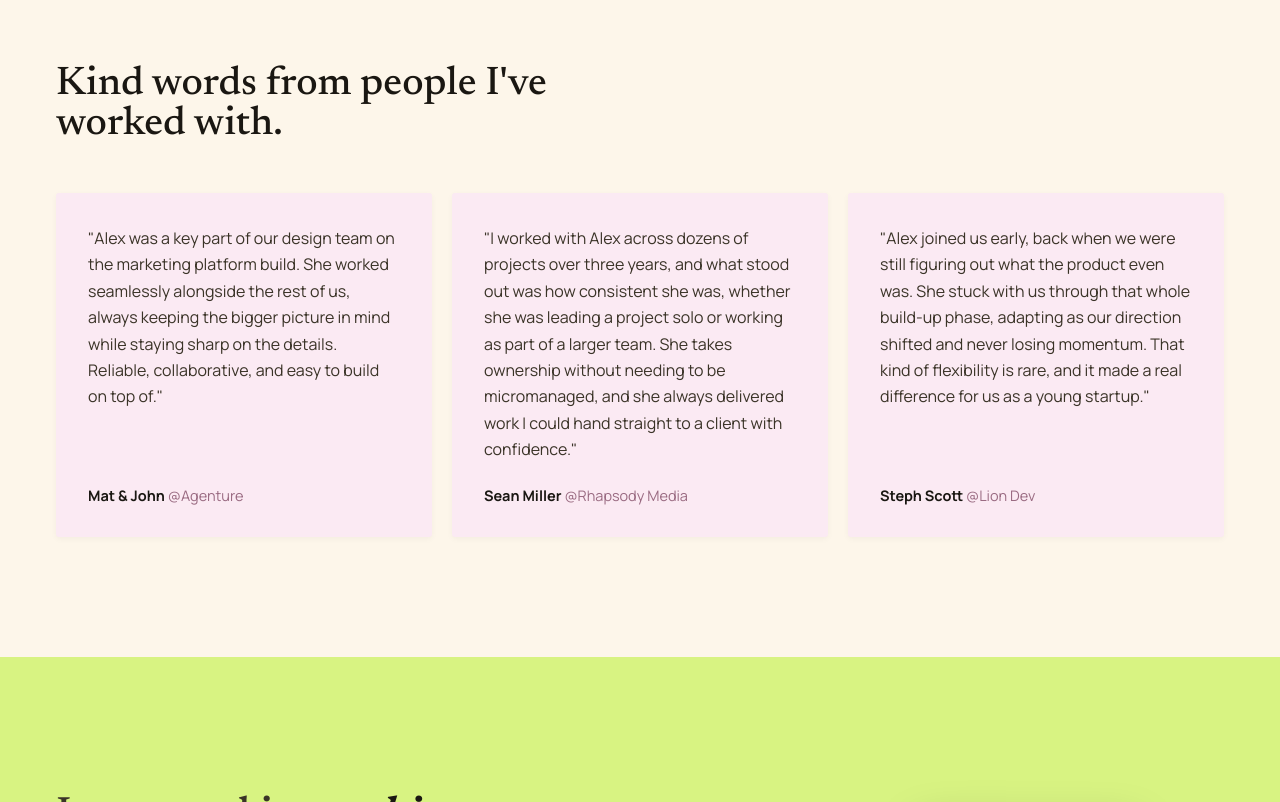
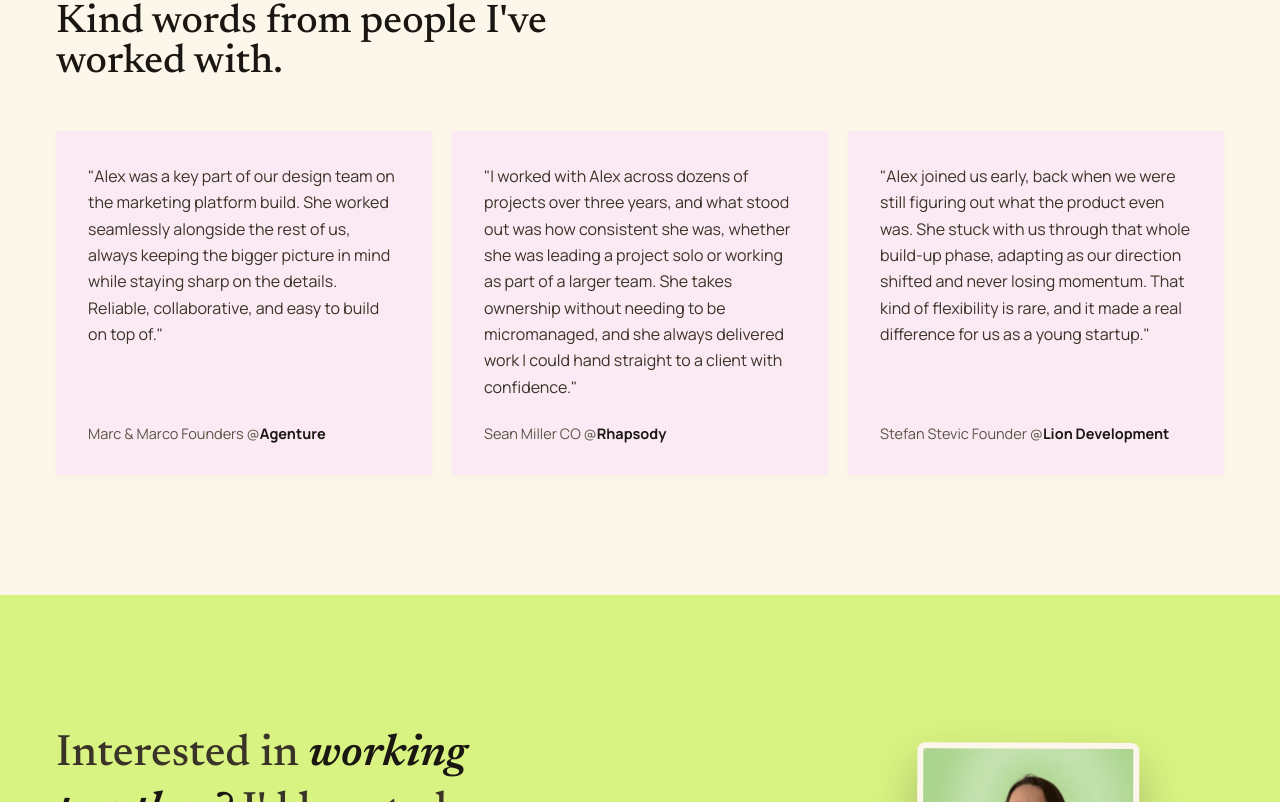
Before and after one commit to uixalex/alexlazarevspace, a plain HTML site: page index.html in a window 1280 px wide. Shown: the part 1659-2461 px from the top of the page. Drawn offline with Linux system fonts and the light colour scheme.

Commit message:
Rework hero image & testimonials attributions
- Hero: keep the original polaroid, shrink to 300px, nudge it up,
  static (no auto-float) with hover tilt retained
- Testimonials: new attributions with company name bolded
  (Agenture, Rhapsody, Lion Development)

Co-Authored-By: Claude Opus 4.8 <noreply@anthropic.com>

```diff
--- a/index.html
+++ b/index.html
@@ -33,8 +33,8 @@
       </p>
       <a href="https://calendar.app.google/RJrpbeE9GZRz7fCt5" target="_blank" rel="noopener" class="btn" style="display:inline-block; background:#1a1712; color:#fdf6ea; font-size:15px; font-weight:700; padding:16px 34px; border-radius:3px; text-decoration:none;">Get in Touch</a>
     </div>
-    <div class="float-slow hero-polaroid-wrap" style="display:flex; justify-content:center;">
-      <div style="background:#fffdf8; padding:22px 22px 0; width:380px; margin:0 auto; box-shadow:0 28px 56px rgba(26,23,18,0.32), 0 3px 6px rgba(26,23,18,0.15); cursor:pointer; transform:rotate(4deg) translateY(0px) perspective(600px) rotateX(0deg) rotateY(0deg); transition:transform 0.2s ease-out;" data-tilt="hero-polaroid">
+    <div class="hero-polaroid-wrap" style="display:flex; justify-content:center; margin-top:-48px;">
+      <div style="background:#fffdf8; padding:22px 22px 0; width:300px; margin:0 auto; box-shadow:0 28px 56px rgba(26,23,18,0.32), 0 3px 6px rgba(26,23,18,0.15); cursor:pointer; transform:rotate(4deg) translateY(0px) perspective(600px) rotateX(0deg) rotateY(0deg); transition:transform 0.2s ease-out;" data-tilt="hero-polaroid">
         <div style="width:100%; aspect-ratio:1/1; overflow:hidden;">
           <img src="assets/hero-side-photo.webp" alt="Portret / hero foto" style="width:100%;height:100%;object-fit:cover;display:block;">
         </div>
@@ -93,21 +93,21 @@
         <div style="background:#FBEAF3; padding:32px; border-radius:3px; box-shadow:0 2px 6px rgba(26,23,18,0.04); display:flex; flex-direction:column; gap:24px;">
           <p style="font-size:16px; line-height:1.65; margin:0; color:#3a3327;">"Alex was a key part of our design team on the marketing platform build. She worked seamlessly alongside the rest of us, always keeping the bigger picture in mind while staying sharp on the details. Reliable, collaborative, and easy to build on top of."</p>
           <div style="margin-top:auto; font-size:14.5px; color:#3a3327;">
-            <span style="font-weight:700; color:#1a1712;">Mat &amp; John</span> <span style="color:#9a6b82;">@Agenture</span>
+            <span style="color:#5c5548;">Marc &amp; Marco Founders @</span><span style="font-weight:700; color:#1a1712;">Agenture</span>
           </div>
         </div>
 
         <div style="background:#FBEAF3; padding:32px; border-radius:3px; box-shadow:0 2px 6px rgba(26,23,18,0.04); display:flex; flex-direction:column; gap:24px;">
           <p style="font-size:16px; line-height:1.65; margin:0; color:#3a3327;">"I worked with Alex across dozens of projects over three years, and what stood out was how consistent she was, whether she was leading a project solo or working as part of a larger team. She takes ownership without needing to be micromanaged, and she always delivered work I could hand straight to a client with confidence."</p>
           <div style="margin-top:auto; font-size:14.5px; color:#3a3327;">
-            <span style="font-weight:700; color:#1a1712;">Sean Miller</span> <span style="color:#9a6b82;">@Rhapsody Media</span>
+            <span style="color:#5c5548;">Sean Miller CO @</span><span style="font-weight:700; color:#1a1712;">Rhapsody</span>
           </div>
         </div>
 
         <div style="background:#FBEAF3; padding:32px; border-radius:3px; box-shadow:0 2px 6px rgba(26,23,18,0.04); display:flex; flex-direction:column; gap:24px;">
           <p style="font-size:16px; line-height:1.65; margin:0; color:#3a3327;">"Alex joined us early, back when we were still figuring out what the product even was. She stuck with us through that whole build-up phase, adapting as our direction shifted and never losing momentum. That kind of flexibility is rare, and it made a real difference for us as a young startup."</p>
           <div style="margin-top:auto; font-size:14.5px; color:#3a3327;">
-            <span style="font-weight:700; color:#1a1712;">Steph Scott</span> <span style="color:#9a6b82;">@Lion Dev</span>
+            <span style="color:#5c5548;">Stefan Stevic Founder @</span><span style="font-weight:700; color:#1a1712;">Lion Development</span>
           </div>
         </div>
 
```
